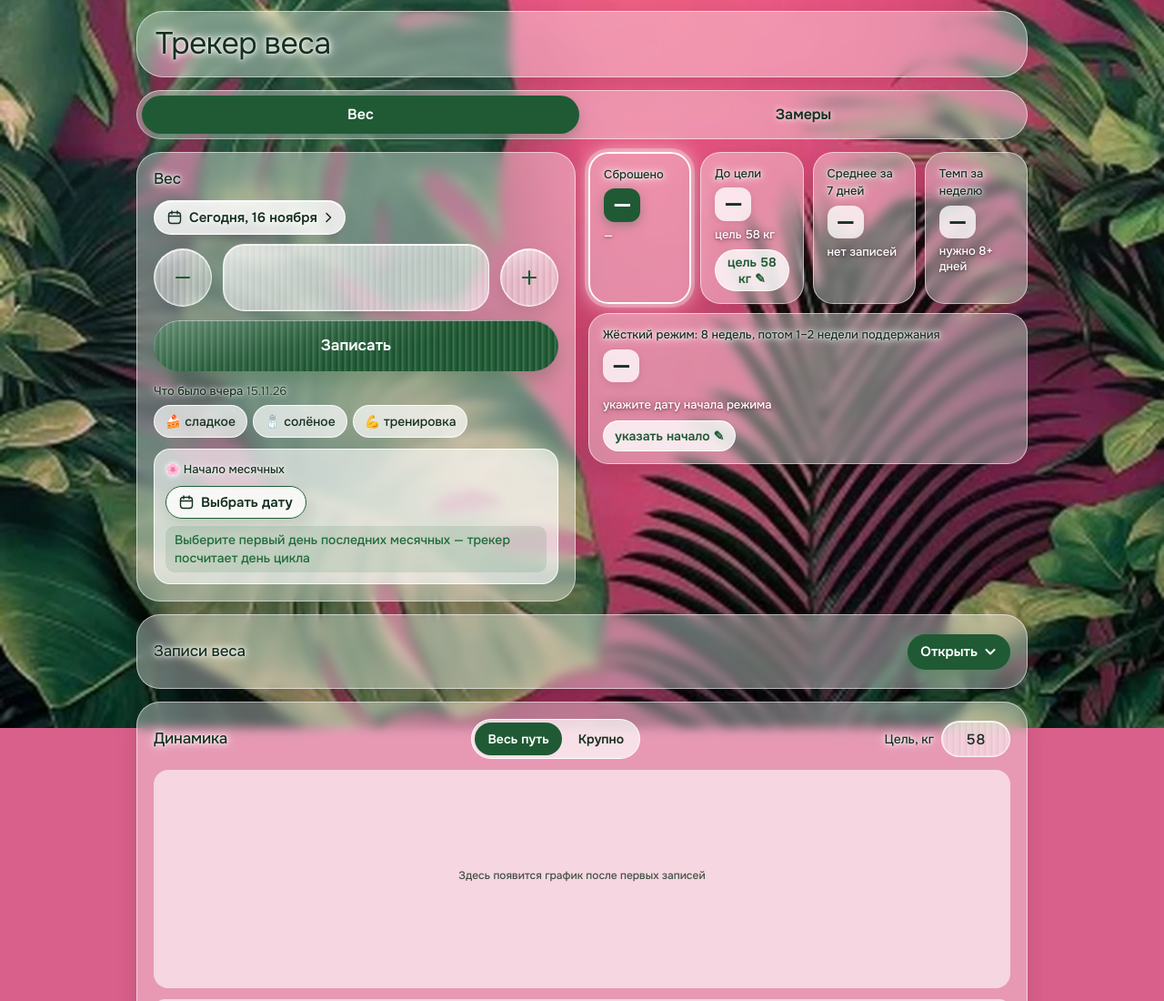
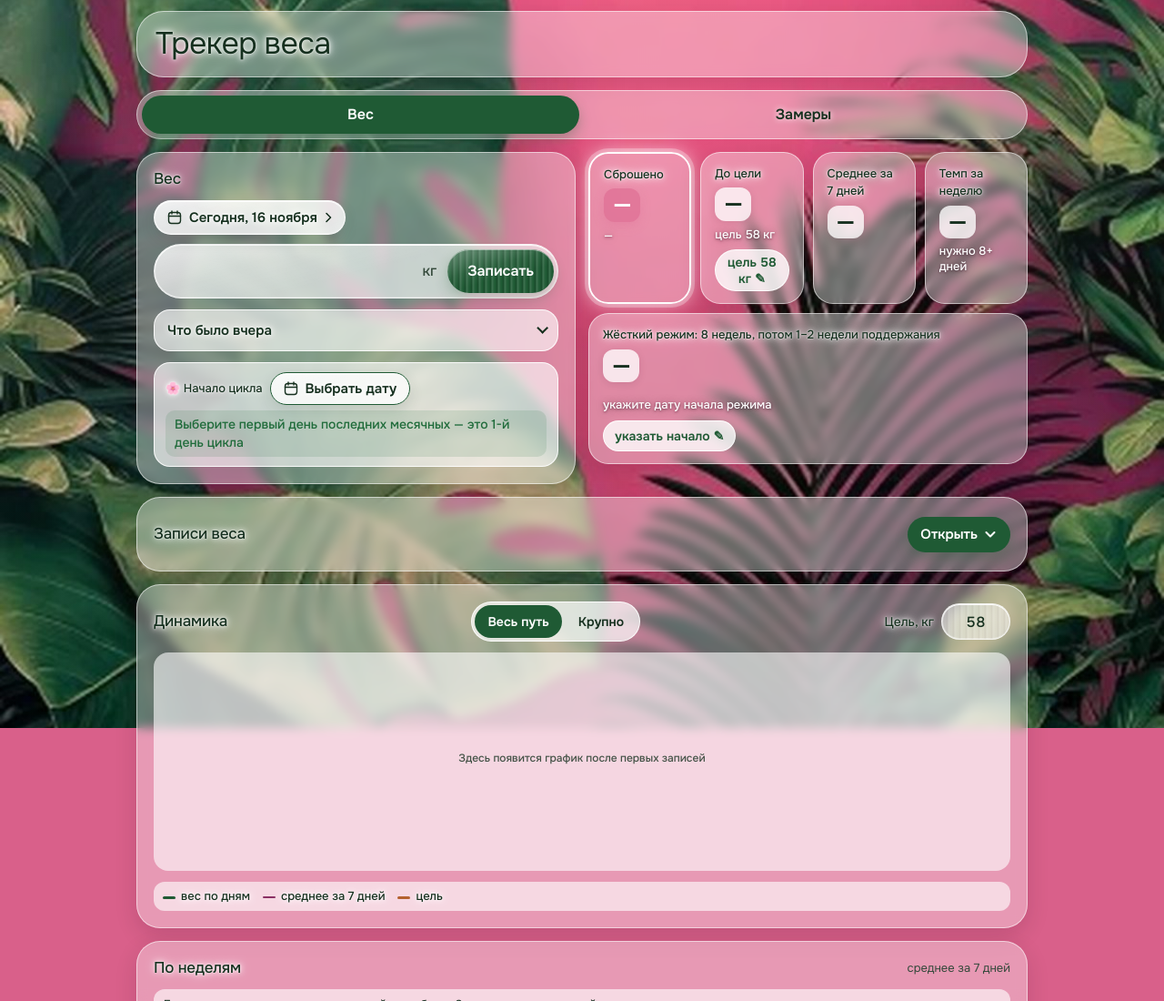
Before and after one commit to margari-dl/margari-dl.github.io, a plain HTML site: page tracker/index.html in a window 1280 px wide. Shown: the top 1100 px of the page at 91% size. Drawn offline with Linux system fonts and the light colour scheme.

Commit message:
Трекер v25: список «Что было вчера», начало цикла, компактный ввод веса, плитки

```diff
--- a/tracker/index.html
+++ b/tracker/index.html
@@ -81,11 +81,6 @@ button:disabled{opacity:.5;cursor:default}
   background:var(--glass-2);border:1px solid var(--edge);color:var(--ink);font-size:15px;font-weight:500}
 .datechip svg{flex:none}
 .datechip input{position:absolute;inset:0;opacity:0;width:100%;height:100%;min-height:0;padding:0;border:0;cursor:pointer}
-.wrow{display:grid;grid-template-columns:64px 1fr 64px;gap:12px;align-items:center}
-.wrow button{width:64px;height:64px;min-height:0;padding:0;border-radius:50%;display:grid;place-items:center;
-  background:rgba(255,255,255,.55);color:var(--accent);border:1px solid var(--edge);
-  box-shadow:0 6px 16px rgba(22,48,31,.12), inset 0 1px 0 rgba(255,255,255,.9)}
-.wrow button svg{width:24px;height:24px}
 #wKg{font:300 44px/1 var(--display);letter-spacing:-.02em;text-align:center;min-height:72px;padding:8px;border-radius:24px;background:rgba(255,255,255,.6);border-color:var(--edge)}
 #wBtn{min-height:56px;font-size:17px;box-shadow:0 10px 22px rgba(31,90,52,.28)}
 /* замеры */
@@ -131,7 +126,7 @@ details.hist[open] > summary{margin-bottom:6px}
 /* глянцевое рифлёное стекло на полях и кнопках */
 input,textarea{background:var(--ribs-soft), rgba(255,255,255,.5);border-color:var(--edge);box-shadow:var(--shine)}
 #wKg{background:var(--gloss), var(--ribs-soft), rgba(255,255,255,.55)}
-.datechip,.wrow button,button.ghost{background:var(--gloss), var(--ribs), rgba(255,255,255,.42);border:1px solid var(--edge);box-shadow:0 6px 16px rgba(22,48,31,.12), var(--shine)}
+.datechip,button.ghost{background:var(--gloss), var(--ribs), rgba(255,255,255,.42);border:1px solid var(--edge);box-shadow:0 6px 16px rgba(22,48,31,.12), var(--shine)}
 #wBtn,#mBtn{background:linear-gradient(165deg, rgba(255,255,255,.32) 0%, rgba(255,255,255,.06) 40%, rgba(255,255,255,0) 60%), var(--ribs-dark), var(--accent);box-shadow:0 10px 22px rgba(31,90,52,.28), inset 0 1px 0 rgba(255,255,255,.45)}
 /* цифры и даты — главное: темнее и плотнее */
 .tile .v{font-weight:600;color:var(--ink)}
@@ -214,8 +209,30 @@ details[open] > summary .openbtn svg{transform:rotate(180deg)}
 .cyhint{font-size:14px;line-height:1.4;font-weight:500;padding:6px 10px;border-radius:10px;background:var(--good-bg);color:var(--good)}
 /* «Сброшено» — главная плитка: стекло как у всех, белая рамка с ореолом и зелёная капсула под цифрой */
 .tile.hl{border:2px solid #fff;box-shadow:0 0 0 4px rgba(255,255,255,.28), 0 0 22px rgba(255,255,255,.65)}
-.tile.hl .v{background:var(--accent);color:#fff;box-shadow:0 4px 12px rgba(31,90,52,.35)}
+.tile.hl .v{background:rgba(217,96,138,.5);color:#fff;box-shadow:0 4px 12px rgba(217,96,138,.25)}
 .marks .mk-t:not(:first-child){margin-top:6px}
+/* «Темп за неделю»: слишком быстро — цифра в такой же розовой капсуле, как «Сброшено» */
+.tile .v.bad{background:rgba(217,96,138,.5);color:#fff;box-shadow:0 4px 12px rgba(217,96,138,.25)}
+/* «Что было вчера» — раскрывающийся список отметок; в закрытом виде видны выбранные значки */
+.mkbox{width:100%;border-radius:18px;background:rgba(255,255,255,.62);border:1px solid rgba(255,255,255,.9)}
+.mkbox > summary{min-height:44px;padding:6px 14px;gap:10px;justify-content:flex-start}
+.mkbox > summary::after{display:none}
+.mk-s{font-size:15px;font-weight:600;color:var(--ink)}
+.mk-sel{font-size:15px;letter-spacing:2px;color:var(--muted);font-weight:500;min-width:0;overflow:hidden;text-overflow:ellipsis;white-space:nowrap}
+.mk-chev{margin-left:auto;width:9px;height:9px;border-right:2px solid var(--ink);border-bottom:2px solid var(--ink);transform:rotate(45deg) translateY(-3px);flex:none;transition:transform .2s}
+.mkbox[open] .mk-chev{transform:rotate(-135deg) translateY(-2px)}
+.mk-list{display:flex;flex-wrap:wrap;gap:6px;padding:2px 12px 12px}
+/* v25, вариант C: вес и «Записать» в одной капсуле */
+.wrow{display:flex;align-items:center;gap:6px;padding:4px 4px 4px 18px;border-radius:99px;background:var(--gloss), rgba(255,255,255,.62);border:1px solid var(--edge);box-shadow:var(--shine)}
+.wrow:focus-within{outline:2px solid var(--accent);outline-offset:2px}
+.wrow #wKg{flex:1 1 0;min-width:0;width:0;min-height:50px;padding:0;border:0;background:none;box-shadow:none;border-radius:0;text-align:left;font:400 30px/1 var(--display);outline:none}
+.wrow .kgu{font-size:16px;font-weight:500;color:var(--muted);margin-right:6px}
+.wrow #wBtn{min-height:48px;padding:0 22px;font-size:16px;box-shadow:0 6px 14px rgba(31,90,52,.25), inset 0 1px 0 rgba(255,255,255,.45)}
+.wrow:has(#wKg.bad){border-color:var(--bad);box-shadow:0 0 0 2px rgba(168,48,44,.35)}
+.wrow #wKg.bad{box-shadow:none}
+/* цикл: подпись и дата в одну строку */
+.cyc{padding:10px 12px;gap:6px}
+.marks .cyc .cyrow .mk-t{width:auto;margin:0}
 /* счётчик режима */
 .tile.wide{grid-column:1 / -1}
 .weeks{display:grid;grid-template-columns:repeat(10,1fr);gap:4px;margin:4px 0 2px}
@@ -267,26 +284,34 @@ details[open] > summary .openbtn svg{transform:rotate(180deg)}
           <input type="date" id="wDate" aria-label="Дата" required>
         </label>
         <div class="wrow">
-          <button type="button" id="wMinus" aria-label="Минус 0,1 кг"><svg viewBox="0 0 24 24" aria-hidden="true"><path d="M5 12h14" stroke="currentColor" stroke-width="2.2" stroke-linecap="round"/></svg></button>
           <input type="text" id="wKg" inputmode="decimal" autocomplete="off" aria-label="Вес, кг">
-          <button type="button" id="wPlus" aria-label="Плюс 0,1 кг"><svg viewBox="0 0 24 24" aria-hidden="true"><path d="M5 12h14M12 5v14" stroke="currentColor" stroke-width="2.2" stroke-linecap="round"/></svg></button>
+          <span class="kgu" aria-hidden="true">кг</span>
+          <button type="submit" id="wBtn">Записать</button>
         </div>
-        <button type="submit" id="wBtn">Записать</button>
         <div class="msg" id="wMsg"></div>
       </form>
       <div class="marks" id="marks" role="group" aria-label="Отметки дня">
-        <span class="mk-t">Что было вчера <span class="mk-h" id="mkDate"></span></span>
-        <button type="button" data-m="sweet" aria-pressed="false">🍰 сладкое</button>
-        <button type="button" data-m="salt" aria-pressed="false">🧂 солёное</button>
-        <button type="button" data-m="train" aria-pressed="false">💪 тренировка</button>
+        <details class="mkbox" id="mkBox">
+          <summary><span class="mk-s">Что было вчера</span><span class="mk-sel" id="mkSel"></span><span class="mk-chev" aria-hidden="true"></span></summary>
+          <div class="mk-list">
+            <button type="button" data-m="sleep" aria-pressed="false">😴 мало сна</button>
+            <button type="button" data-m="stress" aria-pressed="false">😣 стресс</button>
+            <button type="button" data-m="surplus" aria-pressed="false">🍽 профицит калорий</button>
+            <button type="button" data-m="dayoff" aria-pressed="false">🛋 выходной</button>
+            <button type="button" data-m="late" aria-pressed="false">🌙 поздний ужин</button>
+            <button type="button" data-m="train" aria-pressed="false">💪 тренировка</button>
+            <button type="button" data-m="sweet" aria-pressed="false">🍰 торт / пирожное</button>
+            <button type="button" data-m="salt" aria-pressed="false">🧂 солёное</button>
+          </div>
+        </details>
         <div class="cyc" role="group" aria-label="Цикл">
-          <span class="mk-t">🌸 Начало месячных</span>
           <div class="cyrow">
+            <span class="mk-t">🌸 Начало цикла</span>
             <label class="datechip" for="cyDate">
               <svg width="16" height="16" viewBox="0 0 16 16" aria-hidden="true"><rect x="1.5" y="2.5" width="13" height="12" rx="3" fill="none" stroke="currentColor" stroke-width="1.4"/><path d="M1.5 6.5h13M5 1v3M11 1v3" stroke="currentColor" stroke-width="1.4" stroke-linecap="round"/></svg>
               <span id="cyDateTxt">Выбрать дату</span>
               <span class="cyday" id="cyDay"></span>
-              <input type="date" id="cyDate" aria-label="Первый день месячных">
+              <input type="date" id="cyDate" aria-label="Первый день цикла">
             </label>
           </div>
           <div class="cyhint" id="cyHint"></div>
@@ -299,7 +324,7 @@ details[open] > summary .openbtn svg{transform:rotate(180deg)}
       <div class="tile"><span class="k">До цели</span><span class="v" id="tLeft">—</span><span class="n" id="tLeftN">—</span>
         <button type="button" class="goalchip" id="goalBtn">цель 58 кг ✎</button>
         <form class="goalform" id="goalForm" hidden novalidate><input type="text" inputmode="decimal" id="goal2" aria-label="Цель, кг" autocomplete="off"><button type="submit">OK</button></form></div>
-      <div class="tile"><span class="k">Среднее за 7 дней</span><span class="v" id="tAvg">—</span><span class="n" id="tAvgN">нет записей</span></div>
+      <div class="tile"><span class="k">Среднее за 7 дней</span><span class="v" id="tAvg">—</span></div>
       <div class="tile"><span class="k">Темп за неделю</span><span class="v" id="tPace">—</span><span class="pill none" id="tPaceP">нужно 8+ дней</span></div>
       <div class="tile wide" id="planTile"><span class="k">Жёсткий режим: 8 недель, потом 1–2 недели поддержания</span><span class="v" id="tPlan">—</span>
         <div class="weeks" id="tPlanBar" aria-hidden="true"></div>
@@ -396,8 +421,9 @@ details[open] > summary .openbtn svg{transform:rotate(180deg)}
   const KEY = "weight-tracker-v1";
   let store = {weights:{}, measures:{}, goal:58, notes:{}, plan:{}, cycles:[]}, canSave = true;
   // cycles: первые дни месячных ["ГГГГ-ММ-ДД", ...] — по ним считаются день цикла и дни перед циклом
-  // Отметки дня: {дата: ["sweet","salt","train","cycle"]}
-  const MARKS = {sweet:"🍰", salt:"🧂", train:"💪", cycle:"🌸"};
+  // Отметки дня: {дата: ["sleep","stress","surplus","dayoff","late","train","sweet","salt"]}; старые «cycle» тоже показываются
+  const MARKS = {sleep:"😴", stress:"😣", surplus:"🍽", dayoff:"🛋", late:"🌙", train:"💪", sweet:"🍰", salt:"🧂", cycle:"🌸"};
+  const plural = (n, a, b, c) => { const m = n % 10, h = n % 100; return m === 1 && h !== 11 ? a : m >= 2 && m <= 4 && (h < 12 || h > 14) ? b : c; };
   try { const s = JSON.parse(localStorage.getItem(KEY)); if (s && typeof s === "object") store = Object.assign(store, s); }
   catch(e){ canSave = false; }
   function save(){
@@ -430,9 +456,9 @@ details[open] > summary .openbtn svg{transform:rotate(180deg)}
     const last = weights[weights.length-1], first = weights[0];
     const cur = last ? avg7(last.day) : null;
     $("tAvg").textContent = cur == null ? "—" : fmt(cur) + " кг";
-    $("tAvgN").textContent = last ? "последний вес " + val(last.kg) + " кг, " + ruDate(last.date) : "нет записей";
 
     const p = $("tPaceP"); let pace = null;
+    $("tPace").classList.remove("bad");
     if (last && first && last.day - first.day >= 7){
       const prev = avg7(last.day - 7);
       if (prev != null) pace = cur - prev;
@@ -443,7 +469,8 @@ details[open] > summary .openbtn svg{transform:rotate(180deg)}
       $("tPace").textContent = sign(pace) + " кг";
       const limit = cur * 0.01;
       if (pace > 0.05){ p.className = "pill warn"; p.textContent = "вес растёт"; }
-      else if (-pace > limit){ p.className = "pill bad"; p.textContent = fastW(wk[1]) ? "2 недели подряд быстрее " + fmt(limit) + " кг: добавьте еды" : "быстрее " + fmt(limit) + " кг: смотрим ещё неделю"; }
+      // быстрее 1 % веса в неделю — цифра в красной капсуле и одно слово; что делать — в «По неделям»
+      else if (-pace > limit){ p.className = "pill bad"; p.textContent = "быстро"; $("tPace").classList.add("bad"); }
       else if (-pace >= 0.15){ p.className = "pill good"; p.textContent = "безопасный темп"; }
       else { p.className = "pill none"; p.textContent = "почти на месте"; }
     }
@@ -451,7 +478,8 @@ details[open] > summary .openbtn svg{transform:rotate(180deg)}
     if (first && cur != null){
       const lost = first.kg - last.kg;
       $("tLost").textContent = signVal(-lost) + " кг";
-      $("tLostN").textContent = "с " + ruDate(first.date) + ", было " + val(first.kg) + " кг";
+      const nd = last.day - first.day;
+      $("tLostN").textContent = (nd > 0 ? "за " + nd + " " + plural(nd, "день", "дня", "дней") + " · " : "") + "было " + val(first.kg) + " кг";
       const left = last.kg - goal;
       $("tLeft").textContent = left <= 0 ? "цель!" : val(left) + " кг";
       if (left <= 0) $("tLeftN").textContent = "цель " + val(goal) + " кг достигнута";
@@ -517,7 +545,10 @@ details[open] > summary .openbtn svg{transform:rotate(180deg)}
 
   function drawChart(){
     // В режиме «Крупно» под графиком полоса для отметок дня
-    const near = zoom === "near", MS = near ? 32 : 0;
+    // высота полосы — по дню с наибольшим числом отметок (значки по 2 в ряд)
+    const near = zoom === "near";
+    const maxM = near ? Math.max(1, ...Object.keys(store.notes || {}).filter(isDate).map(k => marksOf(k).length + 1)) : 0;
+    const MS = near ? 4 + Math.ceil(maxM / 2) * 14 : 0;
     const svg = $("chart"), W = Math.max(svg.clientWidth || 600, 300), H = 240 + MS;
     svg.setAttribute("height", H);
     svg.setAttribute("viewBox", "0 0 " + W + " " + H);
@@ -627,8 +658,8 @@ details[open] > summary .openbtn svg{transform:rotate(180deg)}
   function syncMarks(){
     const md = markDate(), m = marksOf(md);
     document.querySelectorAll("#marks button[data-m]").forEach(b => b.setAttribute("aria-pressed", String(m.includes(b.dataset.m))));
-    $("mkDate").textContent = ruDate(md);
-    // начало месячных: в календаре всегда последняя отмеченная дата; рядом день цикла и одна строка-подсказка
+    $("mkSel").textContent = m.map(k => MARKS[k]).join("");
+    // начало цикла (первый день месячных): в календаре всегда последняя отмеченная дата; рядом день цикла и одна строка-подсказка
     const cs = cycleStarts(), last = cs[cs.length - 1] || "";
     $("cyDate").value = last;
     $("cyDateTxt").textContent = last ? longDate(last) : "Выбрать дату";
@@ -663,7 +694,7 @@ details[open] > summary .openbtn svg{transform:rotate(180deg)}
   // Одна строка о фазе. Вторая половина цикла ~14 дней, поэтому фазы после 5-го дня считаются от (прогнозного) начала следующего цикла.
   // Источники: вода 0,5–2 кг и обмен во второй половине ~+150 ккал/сут — nutrition-reference.md Зоси (Мартинчик, с. 64).
   function cycleHint(d){
-    if (!cycleStarts().length) return {cd:null, text:"Выберите первый день последних месячных — трекер посчитает день цикла"};
+    if (!cycleStarts().length) return {cd:null, text:"Выберите первый день последних месячных — это 1-й день цикла"};
     const day = dayNum(d), c = cycleAt(day); if (!c || !c.cd) return {cd:null, text:""};
     const left = c.next - day, cd = c.cd;
     let t;
@@ -732,7 +763,7 @@ details[open] > summary .openbtn svg{transform:rotate(180deg)}
     else if (fastW(w0) && fastW(w1)){ cls = "bad"; t = "Две недели подряд среднее снижается быстрее 1 % веса. По плану: добавьте 100–150 ккал в день и посмотрите ещё неделю."; }
     else if (fastW(w0)){ cls = "warn"; t = "Эта неделя быстрее 1 % веса. Одна такая неделя — ещё не повод менять план: смотрим следующую. Повторится — добавьте 100–150 ккал в день."; }
     else if (stillW(w0) && stillW(w1)){ cls = "warn"; t = "Две недели среднее почти на месте. Если норму соблюдали — добавьте активность (шаги, кардио), калорийность ниже согласованной не опускайте. Загляните в замеры: они могут меняться, пока вес стоит."; }
-    else if (w0.ch > 0.05){ cls = "warn"; t = "Среднее за неделю выросло. Посмотрите отметки дня: часто это вода после солёного, сладкого, тренировки или перед циклом."; }
+    else if (w0.ch > 0.05){ cls = "warn"; t = "Среднее за неделю выросло. Посмотрите отметки «Что было вчера»: часто это вода после солёного, сладкого, позднего ужина, тренировки, недосыпа или перед циклом."; }
     else { cls = "good"; t = "Темп в норме: среднее снижается не быстрее 1 % веса в неделю."; }
     if (w0 && w0.ok && w0.pre && cls === "warn" && !fastW(w0)) t += " Неделя пришлась на дни перед циклом — часть прибавки может быть водой, вывод лучше сделать через неделю.";
     a.className = "tip" + (cls ? " " + cls : ""); a.textContent = t;
@@ -772,8 +803,7 @@ details[open] > summary .openbtn svg{transform:rotate(180deg)}
   function setStatus(t, err){ const s = $("status"); s.textContent = t; s.className = "status" + (err ? " err" : ""); }
   function msg(id, t, err){ const m = $(id); m.textContent = t; m.className = "msg" + (err ? " err" : " ok"); }
 
-  // Подсказка у даты и кнопки ±0,1 от последнего веса
-  function lastKg(){ return weights.length ? weights[weights.length-1].kg : null; }
+  // Подсказка у даты
   function updateHint(){
     const d = $("wDate").value, had = store.weights[d];
     syncMarks();
@@ -781,10 +811,6 @@ details[open] > summary .openbtn svg{transform:rotate(180deg)}
       const diff = dayNum(today) - dayNum(d), long = parseIso(d).toLocaleDateString("ru-RU", {day:"numeric", month:"long"});
       $("wDateTxt").textContent = diff === 0 ? "Сегодня, " + long : diff === 1 ? "Вчера, " + long : long;
     }
-  }
-  function step(delta){
-    const base = num($("wKg").value) ?? lastKg() ?? 67;
-    $("wKg").value = val(base + delta);
   }
   // Трекер может оставаться открытым в телефоне несколько дней: при возврате в него наступивший день становится «сегодня»
   function syncToday(){
@@ -796,8 +822,6 @@ details[open] > summary .openbtn svg{transform:rotate(180deg)}
   window.addEventListener("pageshow", syncToday);
   window.addEventListener("focus", syncToday);
   $("wKg").addEventListener("input", () => $("wKg").classList.remove("bad"));
-  $("wMinus").addEventListener("click", () => { step(-0.1); $("wKg").classList.remove("bad"); });
-  $("wPlus").addEventListener("click", () => step(0.1));
   $("wDate").addEventListener("change", updateHint);
   $("wAll").addEventListener("click", () => { $("wTable").classList.add("all"); $("wAll").hidden = true; });
 
--- a/tracker/sw.js
+++ b/tracker/sw.js
@@ -1,6 +1,6 @@
 // Работа без интернета: все файлы трекера хранятся на устройстве.
 // При каждом обновлении сайта меняйте номер версии, чтобы устройства получили новую версию.
-const CACHE = 'tracker-v24';
+const CACHE = 'tracker-v25';
 const FILES = [
   './',
   './index.html',
```
